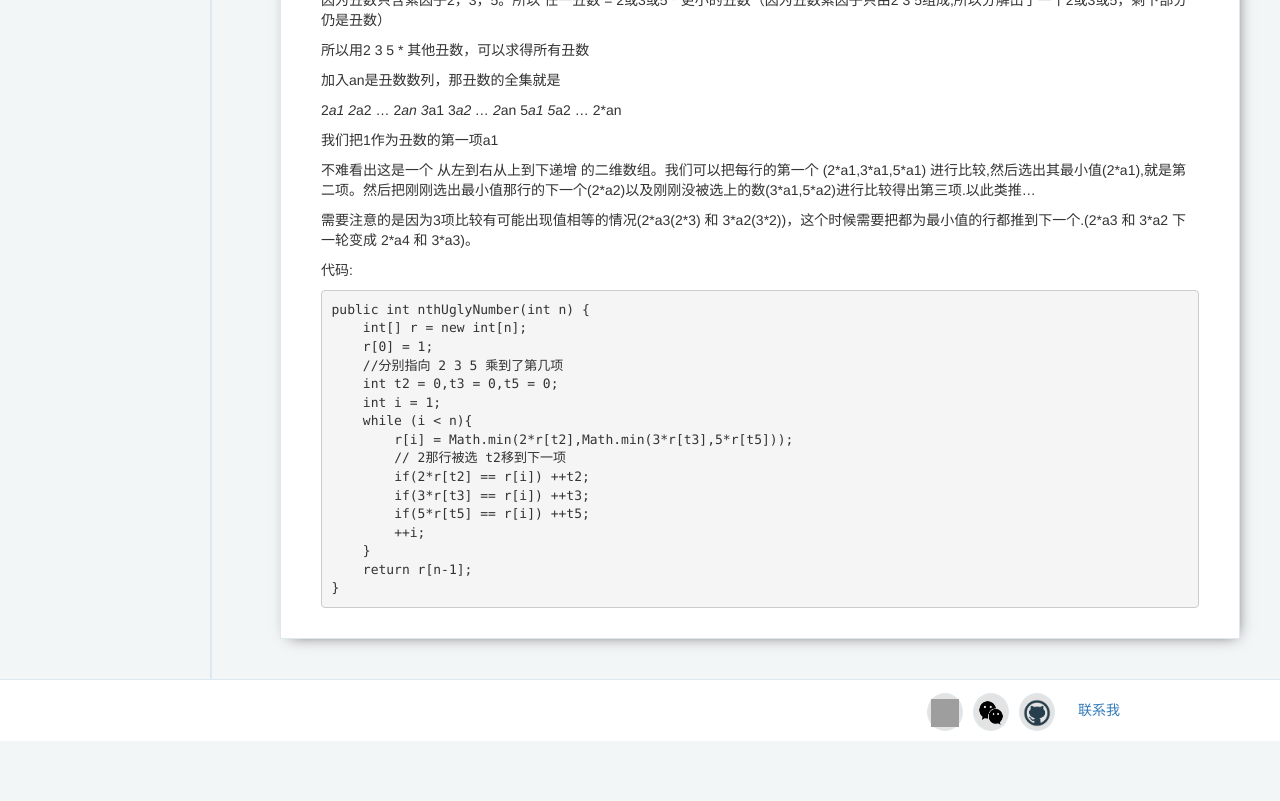
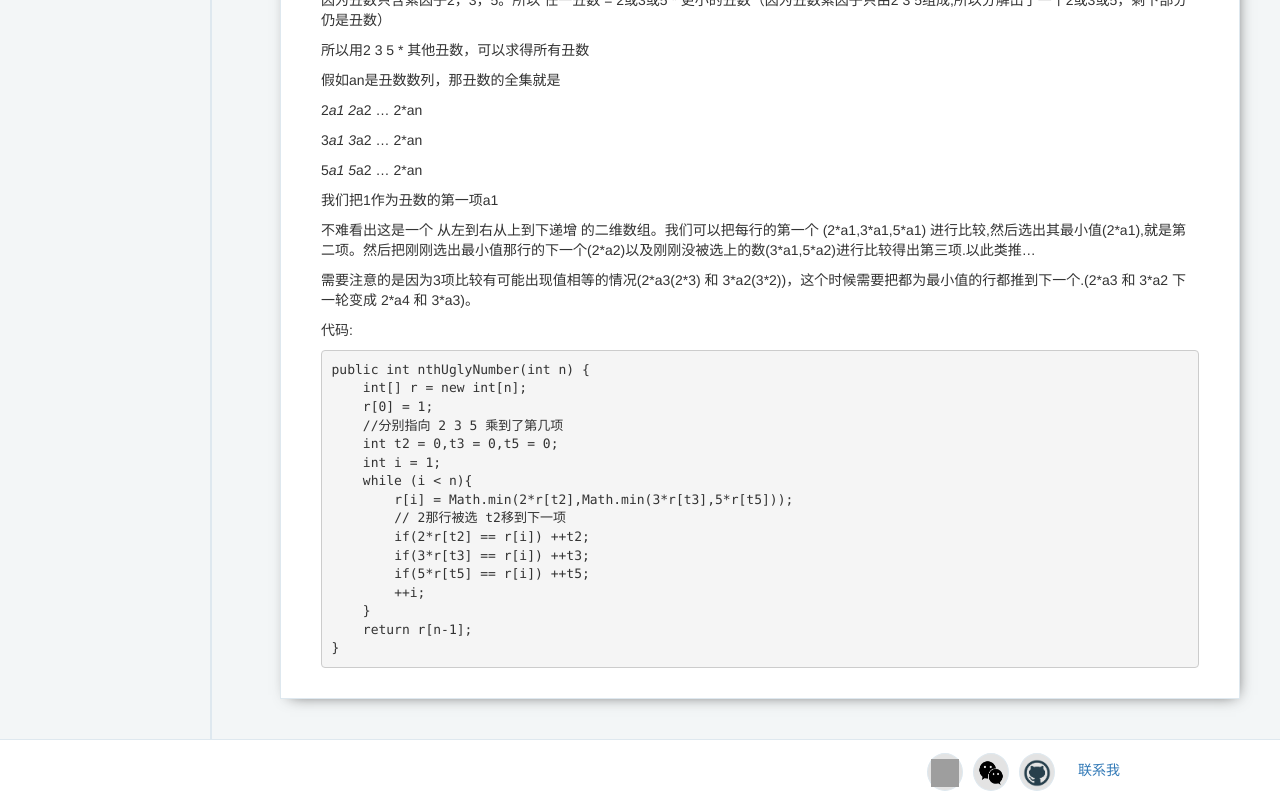
Before and after one commit to jiange2/jiange2.github.io, a Jekyll site: the page built from _posts/2018-01-30-LintCode-4-UglyNumber.md, in a window 1280 px wide. Shown: the part 477-1278 px from the top of the page. Built offline with Jekyll 4.4.1, drawn with Linux system fonts in a browser that asks for light colours; before the commit the page ends 1218 px from its top, so only the background shows below that; grey boxes are pictures that could not be loaded.

Commit message:
4.丑数

```diff
--- a/_posts/2018-01-30-LintCode-4-UglyNumber.md
+++ b/_posts/2018-01-30-LintCode-4-UglyNumber.md
@@ -12,10 +12,12 @@ previewImg: "https://raw.githubusercontent.com/jiange2/photo/master/lintcode/4.%
 
 所以用2 3 5 * 其他丑数，可以求得所有丑数
 
-加入an是丑数数列，那丑数的全集就是
+假如an是丑数数列，那丑数的全集就是
 
 2*a1 2*a2 ... 2*an
+
 3*a1 3*a2 ... 2*an
+
 5*a1 5*a2 ... 2*an
 
 我们把1作为丑数的第一项a1
```
